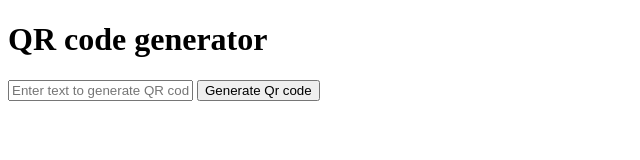
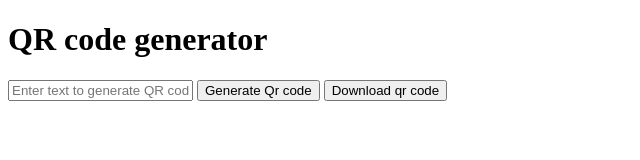
Before and after one commit to ritulanand/restaurant-app, a plain HTML site: page qr.html in a window 1280 px wide. Shown: the whole page, without its empty margins (0-640 px from the left). Drawn offline with Linux system fonts and the light colour scheme.

Commit message:
download qr code added

```diff
--- a/qr.html
+++ b/qr.html
@@ -14,6 +14,7 @@
         placeholder="Enter text to generate QR code"
       />
       <button onclick="generateQRcode()">Generate Qr code</button>
+      <button onclick="downloadQRCode()">Download qr code</button>
       <div id="qrcode"></div>
     </div>
     <script src="https://cdn.jsdelivr.net/npm/qrcodejs/qrcode.min.js"></script>
@@ -29,6 +30,22 @@
           alert("Please enter some text");
         }
       }
+
+      function downloadQRCode() {
+        var qrCodeElement = document.querySelector("#qrcode img");
+
+        if (qrCodeElement) {
+          var link = document.createElement("a");
+
+          link.href = qrCodeElement.src;
+
+          link.download = "qrcode.png";
+
+          link.click();
+        } else {
+          alert("Please generate a QR code first");
+        }
+      }
     </script>
   </body>
 </html>
```
